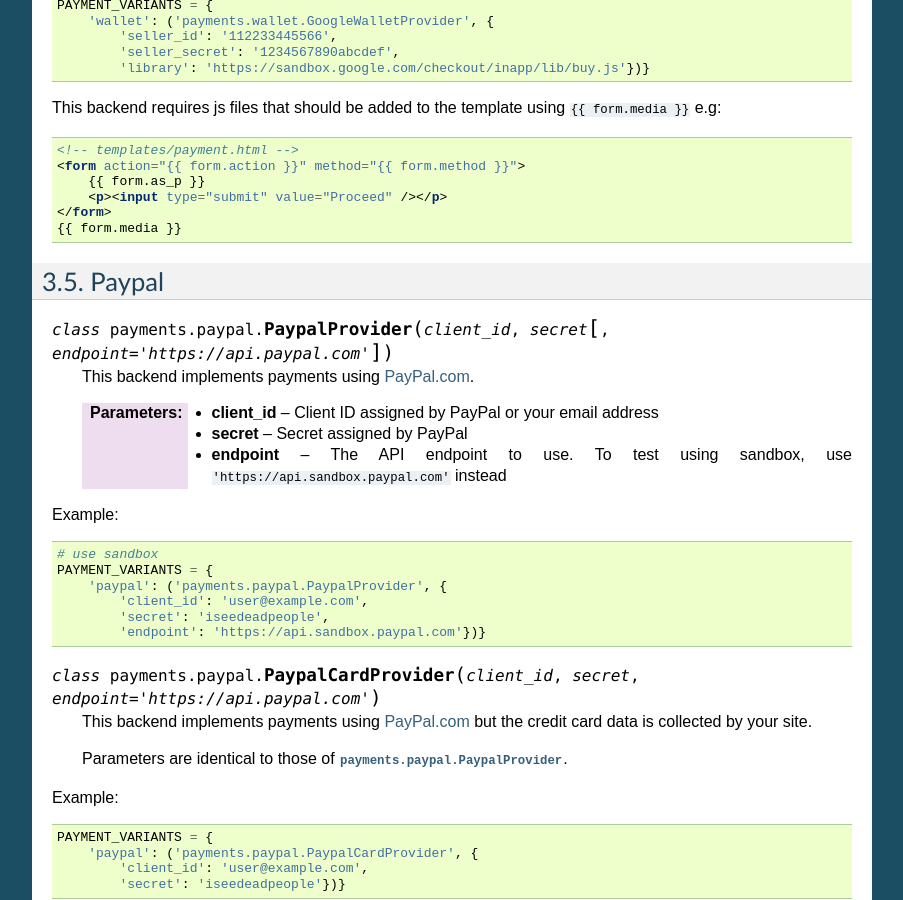
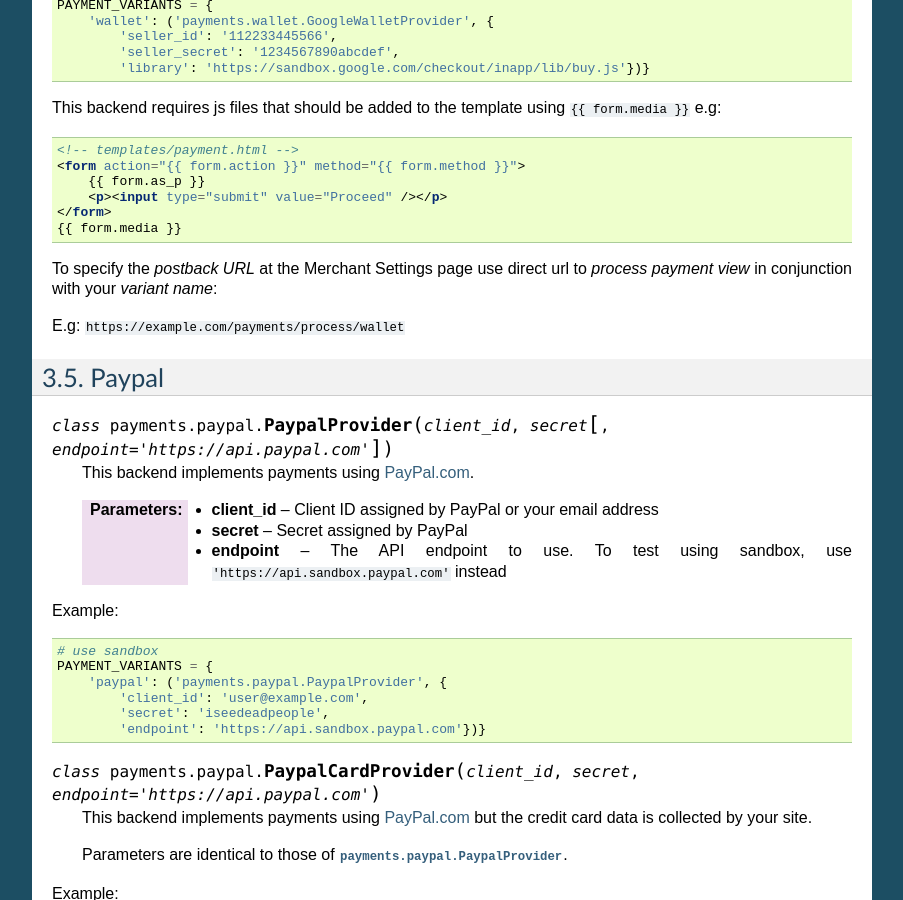
Before and after one commit to jazzband/django-payments, a Sphinx documentation site: the page built from doc/modules.rst, in a window 1280 px wide and 900 px high, scrolled down 1496 px. Shown: the whole window, without its empty margins (198-1101 px from the left). Built offline with Sphinx 7.4.7, drawn with Linux system fonts in a browser that asks for light colours.

Commit message:
Update wallet docs

```diff
--- a/doc/modules.rst
+++ b/doc/modules.rst
@@ -91,6 +91,10 @@
       </form>
       {{ form.media }}
 
+To specify the `postback URL` at the Merchant Settings page use direct url to `process payment view` in conjunction with your `variant name`:
+
+E.g: ``https://example.com/payments/process/wallet``
+
 Paypal
 ------
 
```
